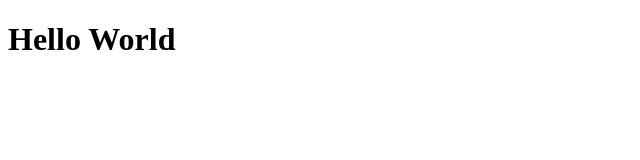
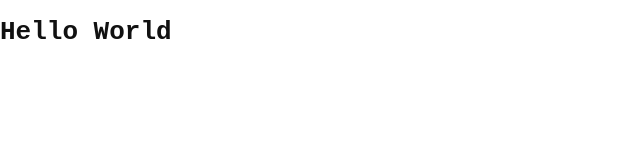
Before and after one commit to danillouz/danillouz.dev, a website: page index.html in a window 1280 px wide. Shown: the whole page, without its empty margins (0-640 px from the left). Drawn offline with Linux system fonts and the light colour scheme.

Commit message:
Add basic styling

```diff
--- a/index.html
+++ b/index.html
@@ -6,6 +6,8 @@
     <meta http-equiv="X-UA-Compatible" content="IE=edge" />
     <meta name="viewport" content="width=device-width, initial-scale=1" />
     <title>danillouz</title>
+
+    <link rel="stylesheet" type="text/css" media="screen" href="./main.css" />
   </head>
 
   <body>
--- /dev/null
+++ b/main.css
@@ -0,0 +1,19 @@
+:root {
+  --black: #111111;
+}
+
+html {
+  font-family: monospace;
+  color: var(--black);
+}
+
+*,
+*:before,
+*:after {
+  box-sizing: inherit;
+}
+
+body {
+  margin: 0;
+  padding: 0;
+}
```
Also changed, not shown: README.md.
